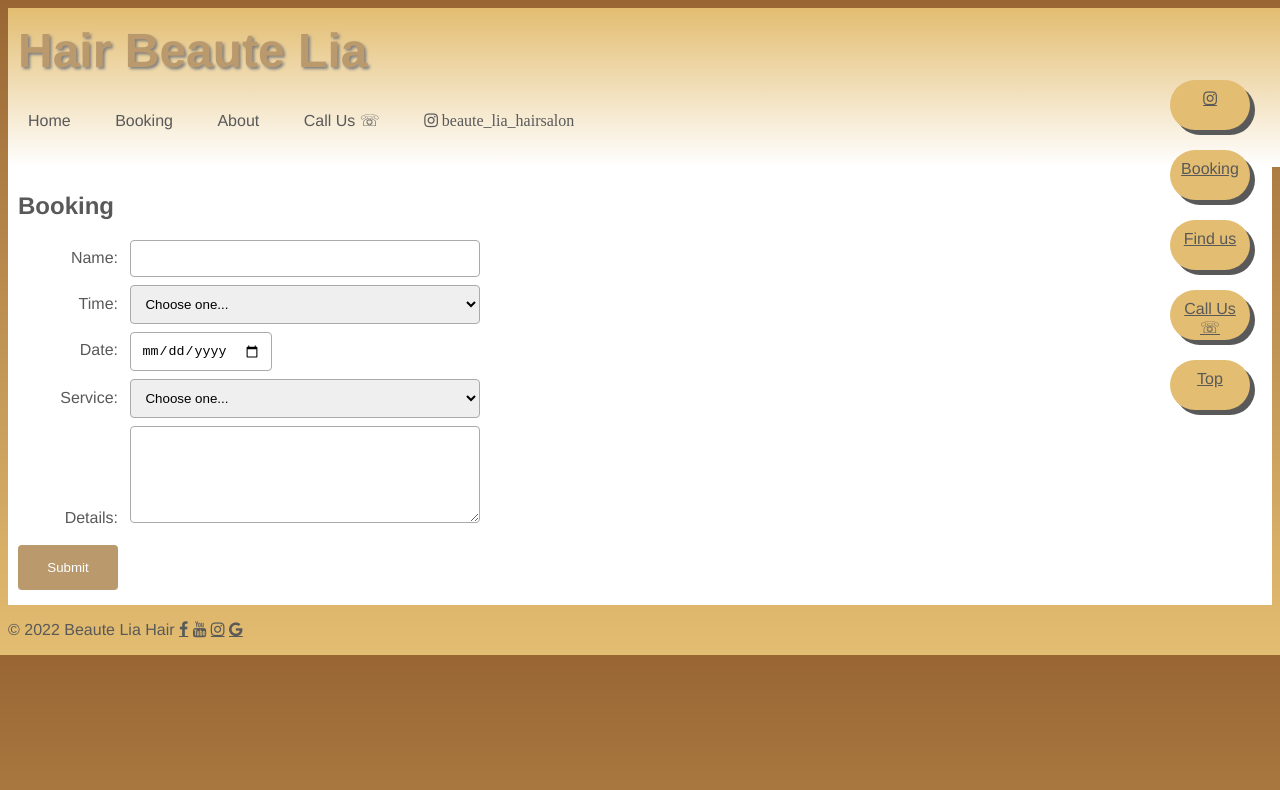
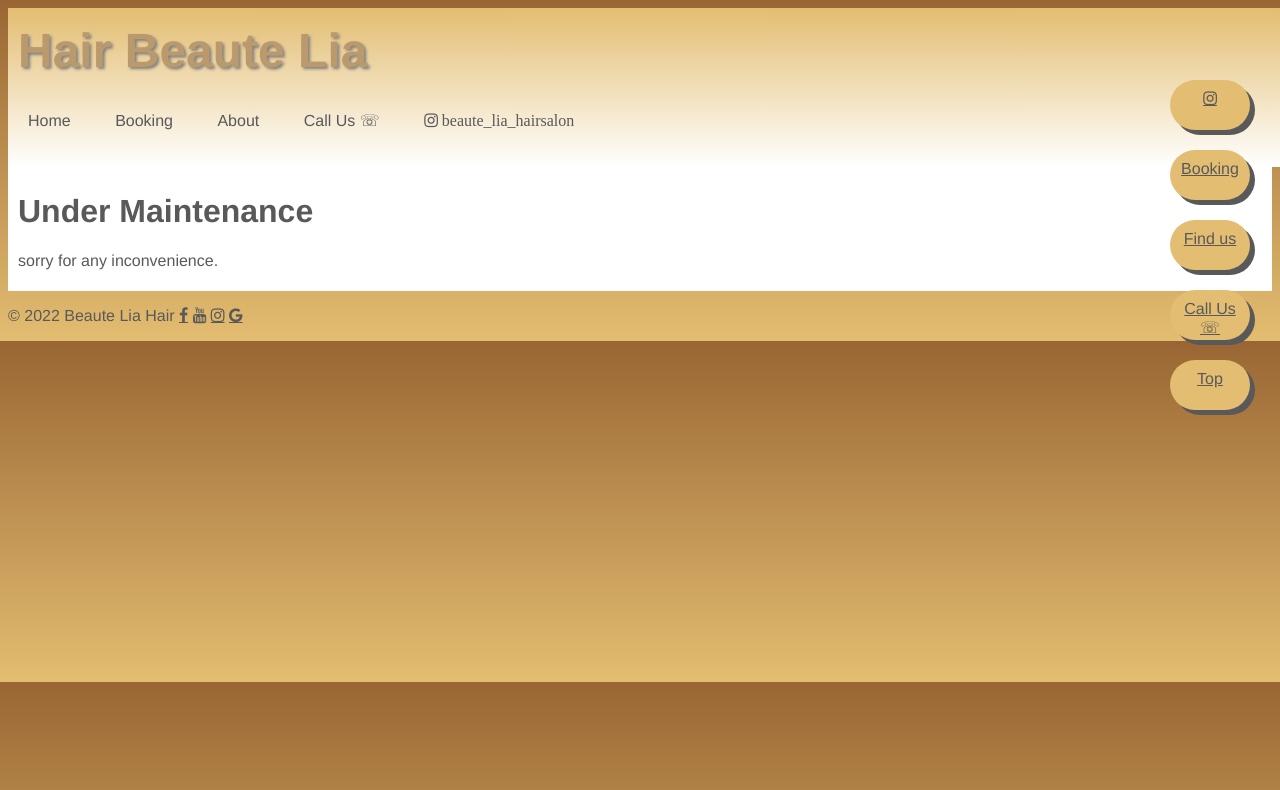
Before and after one commit to koolung/salon-website, a plain HTML site: page booking.html in a window 1280 px wide. Shown: the top 790 px of the page. Drawn offline with Linux system fonts and the light colour scheme.

Commit message:
maintenance page commented out

```diff
--- a/booking.html
+++ b/booking.html
@@ -38,7 +38,7 @@
                <a href="#">Top</a>
              </div>
           </div>
-
+          <!--
          <h2>Booking</h2>
          <form action="connect.php" method="post">
             <div>
@@ -87,6 +87,10 @@
             </div>
             <button>Submit</button>
          </form>
+         -->
+
+         <h1>Under Maintenance</h1>
+         <p>sorry for any inconvenience.</p>
       </main>
       <footer>
          <p>
```
